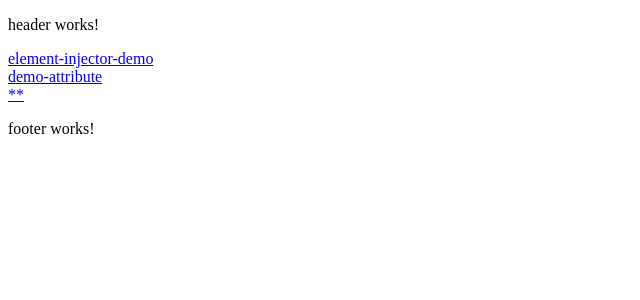
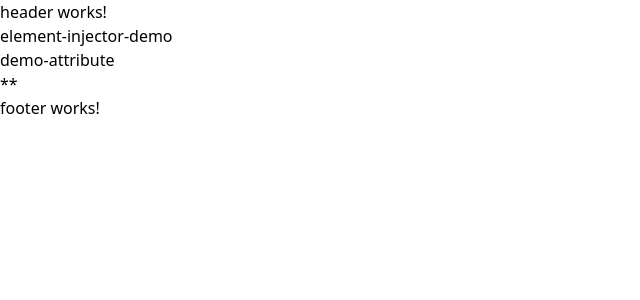
Before and after one commit to cookieseventeen/open-lib, an Angular app: page / in a window 1280 px wide. Shown: the top 300 px of the page, without its empty margins (0-640 px from the left). Built offline with nearby package versions, Linux system fonts and the light colour scheme.

Commit message:
新增tailwind

```diff
--- a/package.json
+++ b/package.json
@@ -27,12 +27,15 @@
     "@angular/cli": "~16.2.0",
     "@angular/compiler-cli": "^16.2.0",
     "@types/jasmine": "~4.3.0",
+    "autoprefixer": "^10.4.16",
     "jasmine-core": "~4.6.0",
     "karma": "~6.4.0",
     "karma-chrome-launcher": "~3.2.0",
     "karma-coverage": "~2.2.0",
     "karma-jasmine": "~5.1.0",
     "karma-jasmine-html-reporter": "~2.1.0",
+    "postcss": "^8.4.31",
+    "tailwindcss": "^3.3.3",
     "typescript": "~5.1.3"
   }
 }
--- a/src/styles.scss
+++ b/src/styles.scss
@@ -1,4 +1,7 @@
 /* You can add global styles to this file, and also import other style files */
+@tailwind base;
+@tailwind components;
+@tailwind utilities;
 
 .demo-block {
   border: 1px solid #CCC;
--- /dev/null
+++ b/tailwind.config.js
@@ -0,0 +1,10 @@
+/** @type {import('tailwindcss').Config} */
+module.exports = {
+  content: [
+    './src/**/*.{html,ts}',
+  ],
+  theme: {
+    extend: {},
+  },
+  plugins: [],
+}
```
Also changed, not shown: 1 other file (tests, documents, lock files or other folders).
